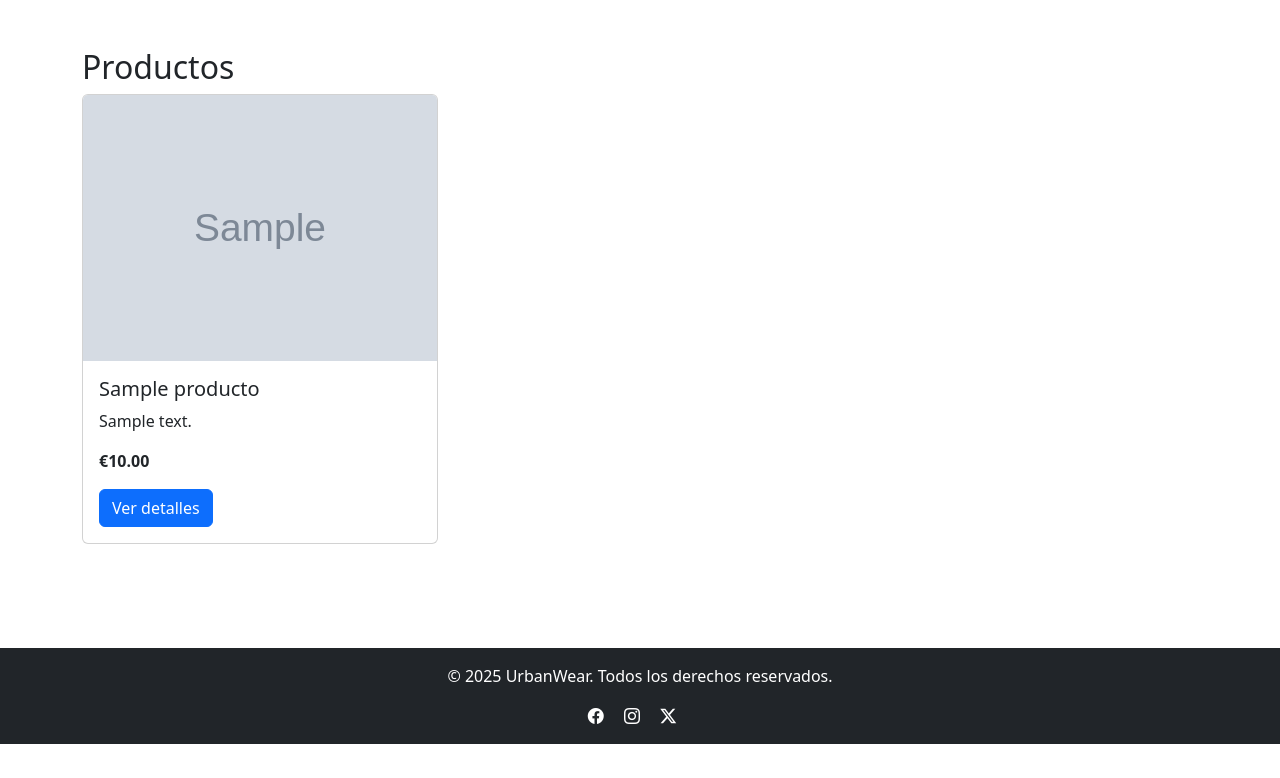
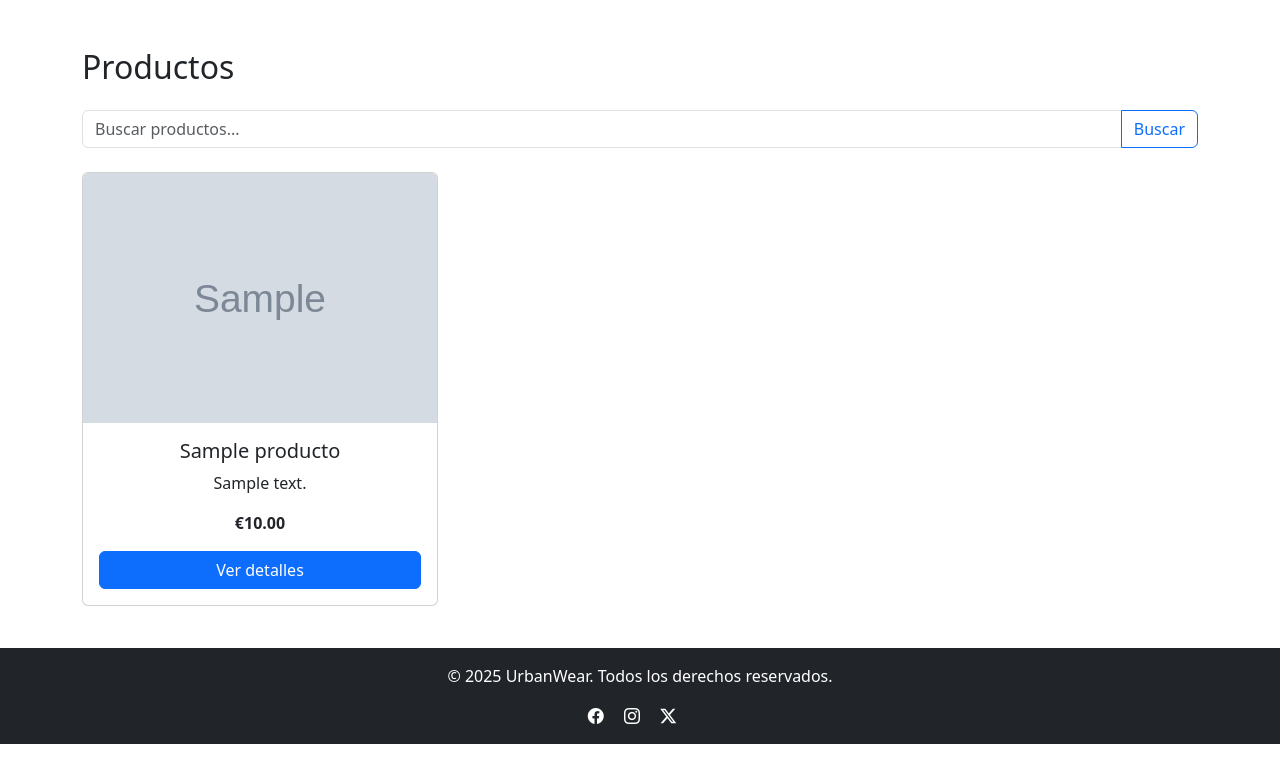
Before and after one commit to fernandomartin04/TFG, a PHP site: page /productos.php in a window 1280 px wide. Shown: the part 56-834 px from the top of the page. Before the commit the page ends 800 px from the top, so only its background shows below. Run offline with PHP 8.4, Linux system fonts and the light colour scheme; tables that the repository leaves empty or names only in its code hold one stand-in row (values such as "Sample post"); grey boxes marked "Sample" are stand-in pictures; data that the repository does not hold is empty.

Commit message:
busqueda

```diff
--- a/productos.php
+++ b/productos.php
@@ -1,8 +1,15 @@
 <?php
-include "includes/header.php"; // Asegúrate de incluir el header con la conexión a DB
+include "includes/header.php";
 
 // Consultar todos los productos
-$query = "SELECT * FROM productos";
+$busqueda = isset($_GET['busqueda']) ? trim($_GET['busqueda']) : '';
+if (!empty($busqueda)) {
+    $busqueda = mysqli_real_escape_string($conn, $busqueda);
+    $query = "SELECT * FROM productos WHERE nombre LIKE '%$busqueda%'";
+} else {
+    $query = "SELECT * FROM productos";
+}
+
 $resultado = mysqli_query($conn, $query);
 
 if (!$resultado) {
@@ -11,19 +18,45 @@ if (!$resultado) {
 }
 ?>
 
-<div class="container mt-5">
-    <h2>Productos</h2>
+<style>
+    .producto-card {
+        height: 100%;
+        display: flex;
+        flex-direction: column;
+    }
+
+    .producto-card img {
+        height: 250px;
+        object-fit: cover;
+    }
+
+    .producto-card .card-body {
+        flex-grow: 1;
+        display: flex;
+        flex-direction: column;
+        justify-content: space-between;
+    }
+</style>
+
+<div class="container mt-5 mb-5">
+    <h2 class="mb-4">Productos</h2>
+    <form method="GET" class="mb-4">
+        <div class="input-group">
+            <input type="text" name="busqueda" class="form-control" placeholder="Buscar productos..." value="<?php echo isset($_GET['busqueda']) ? htmlspecialchars($_GET['busqueda']) : ''; ?>">
+            <button class="btn btn-outline-primary" type="submit">Buscar</button>
+        </div>
+    </form>
     <div class="row">
         <?php while ($producto = mysqli_fetch_assoc($resultado)) { ?>
-            <div class="col-md-4 mb-4">
-                <div class="card">
+            <div class="col-sm-6 col-md-4 mb-4 d-flex">
+                <div class="card producto-card w-100">
                     <a href="detalle_producto.php?id=<?php echo $producto['id']; ?>">
                         <img src="<?php echo $producto['imagen']; ?>" class="card-img-top" alt="<?php echo $producto['nombre']; ?>">
                     </a>
-                    <div class="card-body">
+                    <div class="card-body text-center">
                         <h5 class="card-title"><?php echo $producto['nombre']; ?></h5>
                         <p class="card-text"><?php echo $producto['descripcion']; ?></p>
-                        <p class="card-text"><strong>€<?php echo number_format($producto['precio'], 2); ?></strong></p>
+                        <p class="card-text fw-bold">€<?php echo number_format($producto['precio'], 2); ?></p>
                         <a href="detalle_producto.php?id=<?php echo $producto['id']; ?>" class="btn btn-primary">Ver detalles</a>
                     </div>
                 </div>
```
